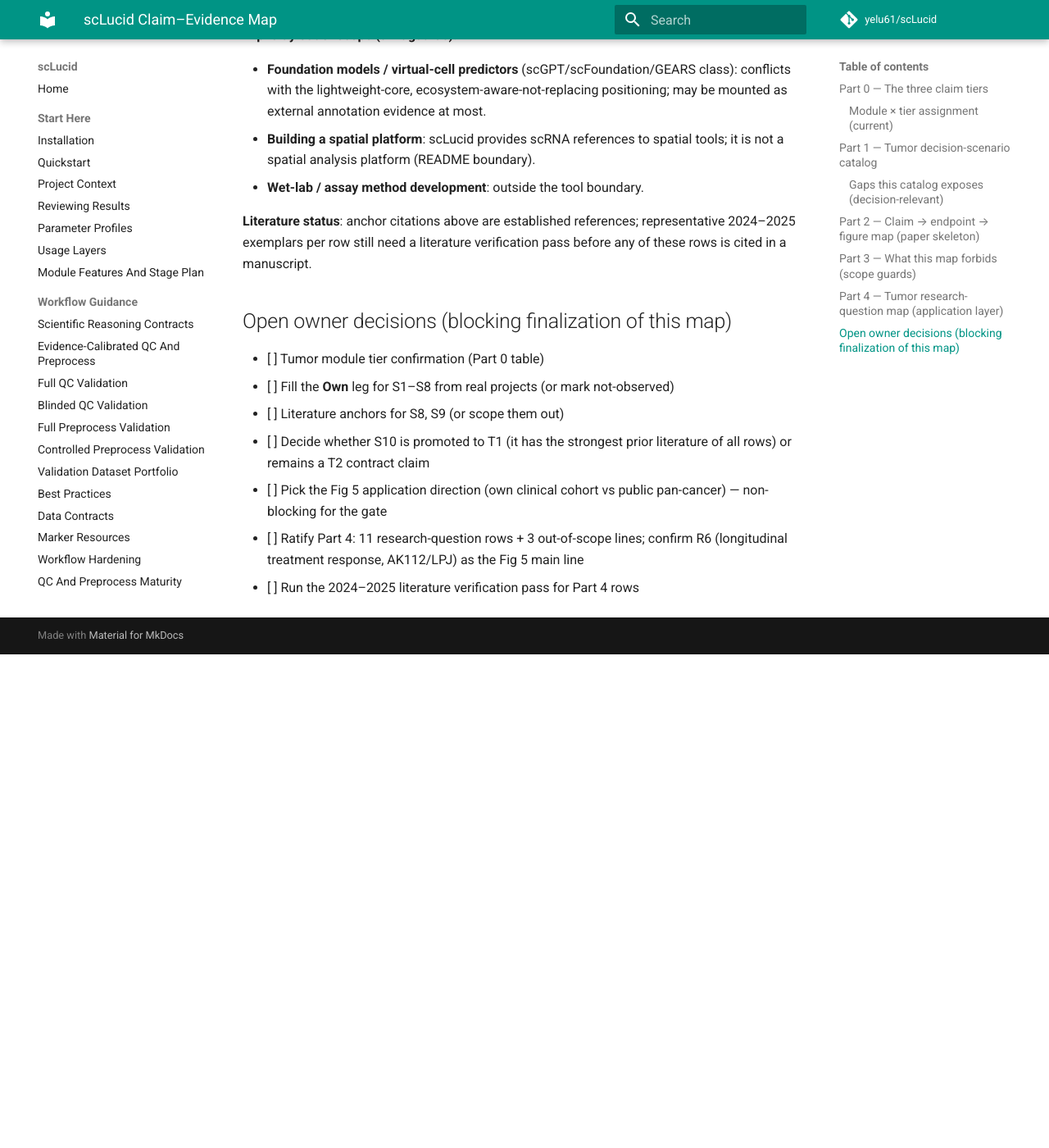
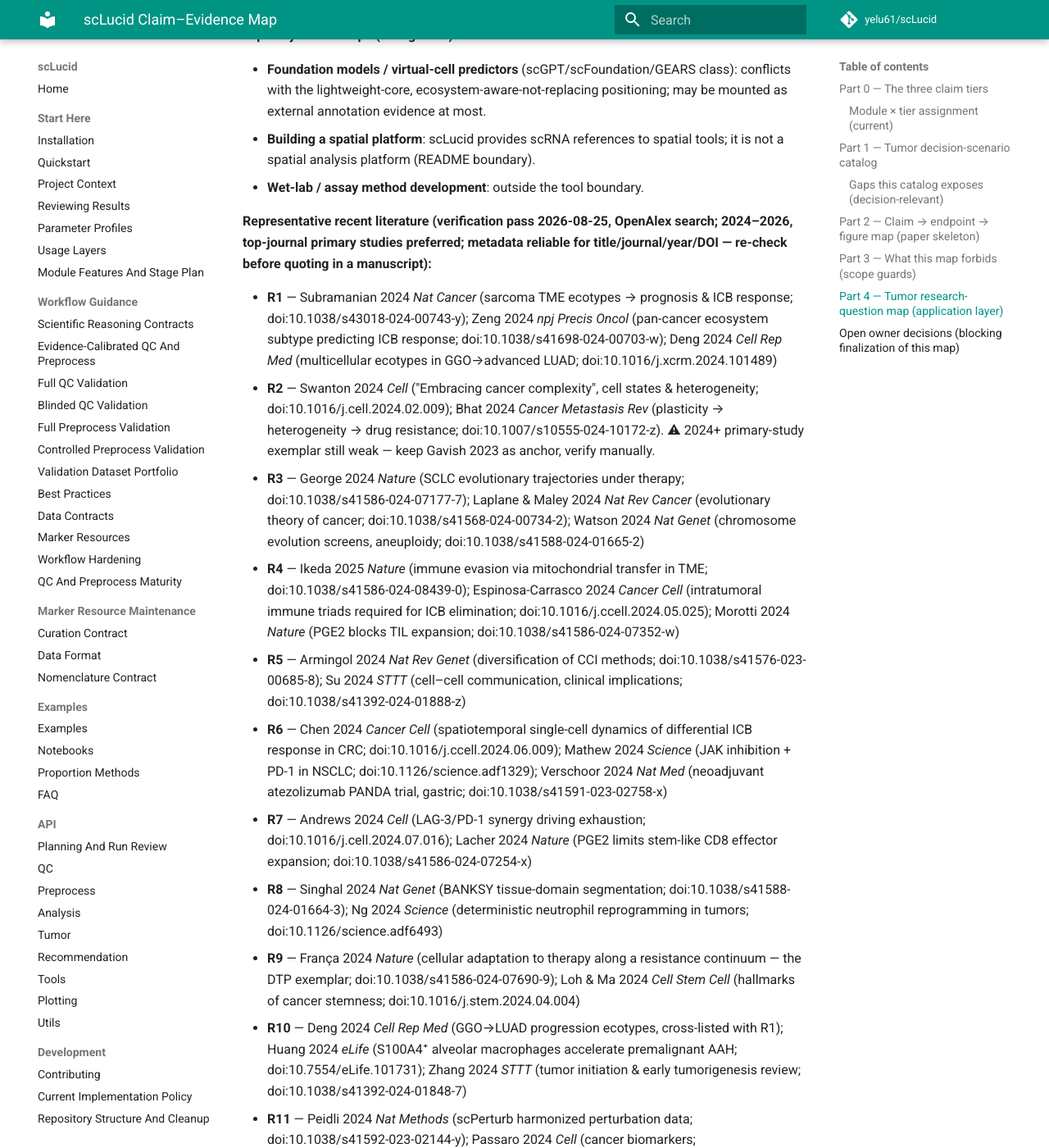
Before and after one commit to yelu61/scLucid, an MkDocs documentation site: the page built from docs/CLAIM_EVIDENCE_MAP.md, in a window 1280 px wide and 1400 px high, scrolled down 9393 px. Shown: the whole window at 82% size. Built offline with MkDocs 1.6.1 and Material for MkDocs 9.7.7, drawn with Linux system fonts in a browser that asks for light colours; comment, search, counter and statistics services are not loaded; before the commit the page ends 10191 px from its top, so only the background shows below that; some of the changed text lies outside the part shown.

Commit message:
docs: add verified 2024-2026 representative literature to Part 4
Per-row representative papers from an OpenAlex verification pass
(2024-2026, top-journal primary studies preferred, DOIs included).
Flags R2 as still lacking a recent primary-study exemplar and marks the
literature-verification owner decision as done.

Co-Authored-By: Claude Opus 4.8 (1M context) <noreply@anthropic.com>

```diff
--- a/docs/CLAIM_EVIDENCE_MAP.md
+++ b/docs/CLAIM_EVIDENCE_MAP.md
@@ -185,9 +185,58 @@ drug sensitivity/mechanism. Two disciplines apply:
   spatial tools; it is not a spatial analysis platform (README boundary).
 - **Wet-lab / assay method development**: outside the tool boundary.
 
-**Literature status**: anchor citations above are established references;
-representative 2024–2025 exemplars per row still need a literature
-verification pass before any of these rows is cited in a manuscript.
+**Representative recent literature (verification pass 2026-08-25, OpenAlex
+search; 2024–2026, top-journal primary studies preferred; metadata reliable
+for title/journal/year/DOI — re-check before quoting in a manuscript):**
+
+- **R1** — Subramanian 2024 *Nat Cancer* (sarcoma TME ecotypes → prognosis &
+  ICB response; doi:10.1038/s43018-024-00743-y); Zeng 2024 *npj Precis Oncol*
+  (pan-cancer ecosystem subtype predicting ICB response;
+  doi:10.1038/s41698-024-00703-w); Deng 2024 *Cell Rep Med* (multicellular
+  ecotypes in GGO→advanced LUAD; doi:10.1016/j.xcrm.2024.101489)
+- **R2** — Swanton 2024 *Cell* ("Embracing cancer complexity", cell states &
+  heterogeneity; doi:10.1016/j.cell.2024.02.009); Bhat 2024 *Cancer
+  Metastasis Rev* (plasticity → heterogeneity → drug resistance;
+  doi:10.1007/s10555-024-10172-z). ⚠ 2024+ primary-study exemplar still weak
+  — keep Gavish 2023 as anchor, verify manually.
+- **R3** — George 2024 *Nature* (SCLC evolutionary trajectories under
+  therapy; doi:10.1038/s41586-024-07177-7); Laplane & Maley 2024 *Nat Rev
+  Cancer* (evolutionary theory of cancer; doi:10.1038/s41568-024-00734-2);
+  Watson 2024 *Nat Genet* (chromosome evolution screens, aneuploidy;
+  doi:10.1038/s41588-024-01665-2)
+- **R4** — Ikeda 2025 *Nature* (immune evasion via mitochondrial transfer in
+  TME; doi:10.1038/s41586-024-08439-0); Espinosa-Carrasco 2024 *Cancer Cell*
+  (intratumoral immune triads required for ICB elimination;
+  doi:10.1016/j.ccell.2024.05.025); Morotti 2024 *Nature* (PGE2 blocks TIL
+  expansion; doi:10.1038/s41586-024-07352-w)
+- **R5** — Armingol 2024 *Nat Rev Genet* (diversification of CCI methods;
+  doi:10.1038/s41576-023-00685-8); Su 2024 *STTT* (cell–cell communication,
+  clinical implications; doi:10.1038/s41392-024-01888-z)
+- **R6** — Chen 2024 *Cancer Cell* (spatiotemporal single-cell dynamics of
+  differential ICB response in CRC; doi:10.1016/j.ccell.2024.06.009); Mathew
+  2024 *Science* (JAK inhibition + PD-1 in NSCLC; doi:10.1126/science.adf1329);
+  Verschoor 2024 *Nat Med* (neoadjuvant atezolizumab PANDA trial, gastric;
+  doi:10.1038/s41591-023-02758-x)
+- **R7** — Andrews 2024 *Cell* (LAG-3/PD-1 synergy driving exhaustion;
+  doi:10.1016/j.cell.2024.07.016); Lacher 2024 *Nature* (PGE2 limits
+  stem-like CD8 effector expansion; doi:10.1038/s41586-024-07254-x)
+- **R8** — Singhal 2024 *Nat Genet* (BANKSY tissue-domain segmentation;
+  doi:10.1038/s41588-024-01664-3); Ng 2024 *Science* (deterministic
+  neutrophil reprogramming in tumors; doi:10.1126/science.adf6493)
+- **R9** — França 2024 *Nature* (cellular adaptation to therapy along a
+  resistance continuum — the DTP exemplar; doi:10.1038/s41586-024-07690-9);
+  Loh & Ma 2024 *Cell Stem Cell* (hallmarks of cancer stemness;
+  doi:10.1016/j.stem.2024.04.004)
+- **R10** — Deng 2024 *Cell Rep Med* (GGO→LUAD progression ecotypes,
+  cross-listed with R1); Huang 2024 *eLife* (S100A4⁺ alveolar macrophages
+  accelerate premalignant AAH; doi:10.7554/eLife.101731); Zhang 2024 *STTT*
+  (tumor initiation & early tumorigenesis review;
+  doi:10.1038/s41392-024-01848-7)
+- **R11** — Peidli 2024 *Nat Methods* (scPerturb harmonized perturbation
+  data; doi:10.1038/s41592-023-02144-y); Passaro 2024 *Cell* (cancer
+  biomarkers; doi:10.1016/j.cell.2024.02.041). Boundary marker: Bunne 2024
+  *Cell* (virtual cell with AI; doi:10.1016/j.cell.2024.11.015) exemplifies
+  the explicitly out-of-scope foundation-model line.
 
 ## Open owner decisions (blocking finalization of this map)
 
@@ -200,4 +249,6 @@ verification pass before any of these rows is cited in a manuscript.
       pan-cancer) — non-blocking for the gate
 - [ ] Ratify Part 4: 11 research-question rows + 3 out-of-scope lines; confirm
       R6 (longitudinal treatment response, AK112/LPJ) as the Fig 5 main line
-- [ ] Run the 2024–2025 literature verification pass for Part 4 rows
+- [x] ~~Run the 2024–2025 literature verification pass for Part 4 rows~~
+      (done 2026-08-25 via OpenAlex; ⚠ R2 still lacks a 2024+ primary-study
+      exemplar — manual verification needed before manuscript use)
```
